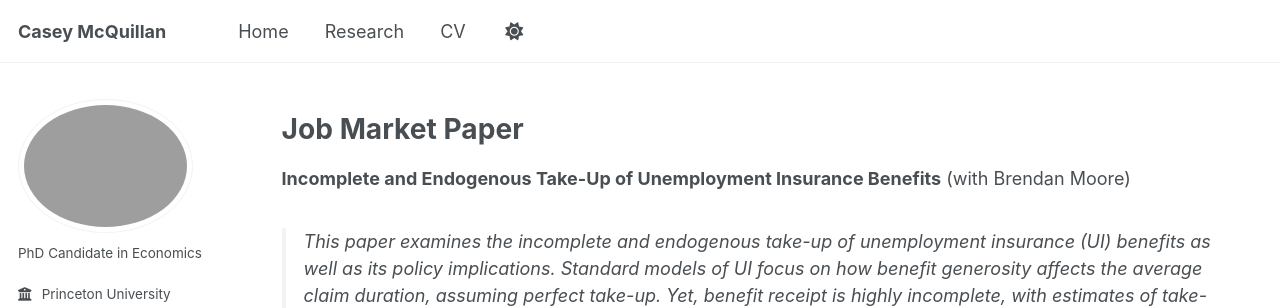
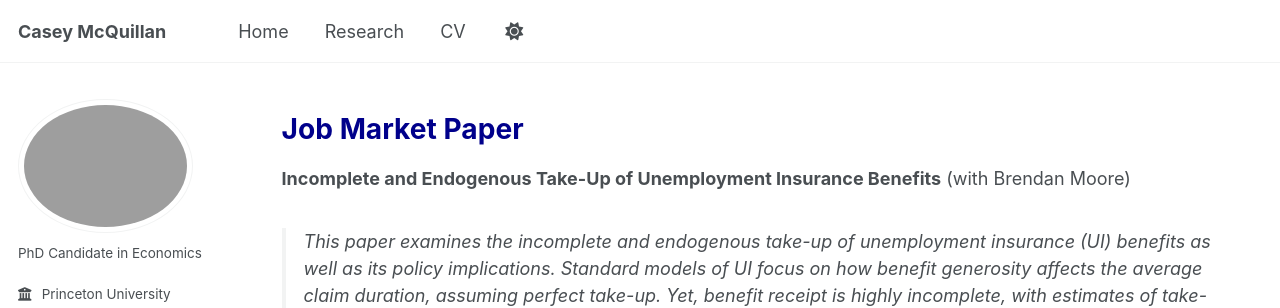
Before and after one commit to casey-mcquillan/casey-mcquillan.github.io, a Jekyll site: the page built from _pages/research.md, in a window 1280 px wide. Shown: the top 308 px of the page. Built offline with Jekyll 4.4.1, drawn with Linux system fonts in a browser that asks for light colours.

Commit message:
Update research.md

```diff
--- a/_pages/research.md
+++ b/_pages/research.md
@@ -7,7 +7,7 @@ author_profile: true
 ---
 
 
-# Job Market Paper
+# <span style="color: darkblue;">Job Market Paper</span>
 
 
 **Incomplete and Endogenous Take-Up of Unemployment Insurance Benefits** (with Brendan Moore)
```
